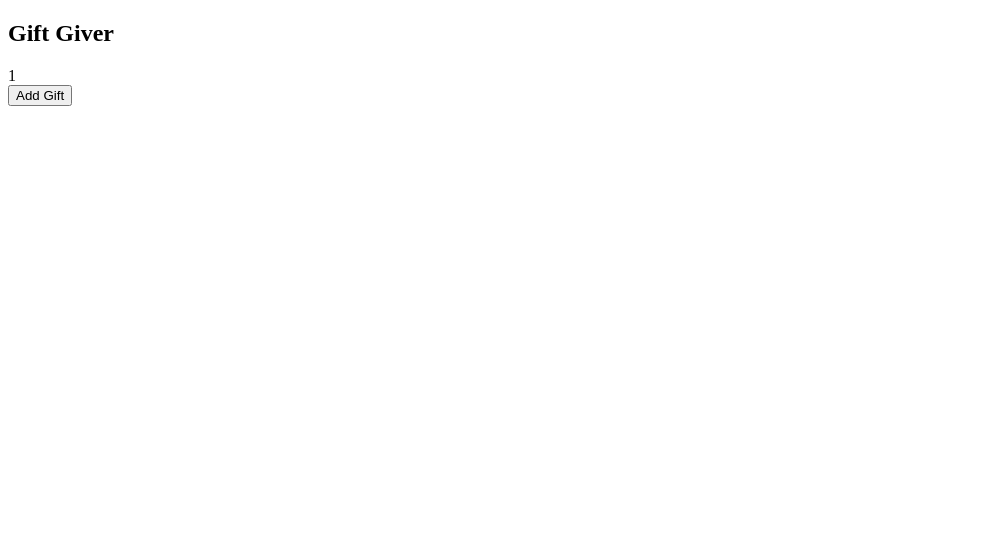
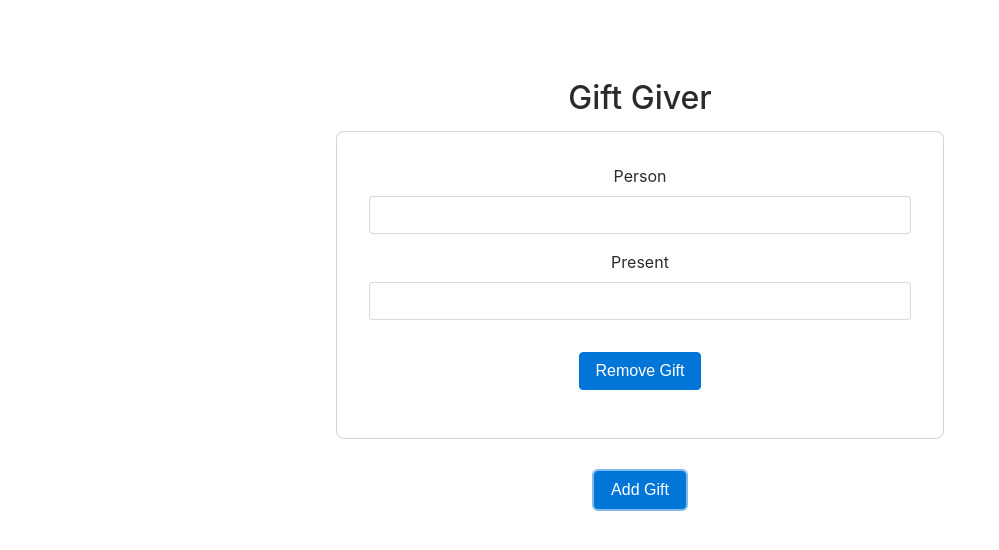
Before and after one commit to wudtichaikarun/react-testing_Jest_Enzyme, a React app: page / in a window 1280 px wide. Both pictures are taken after a click on the button "Add Gift". Shown: the whole page, without its empty margins (0-999 px from the left). Built offline with nearby package versions, Linux system fonts and the light colour scheme.

Commit message:
giftgiver and test driven development 12-19

```diff
--- a/package.json
+++ b/package.json
@@ -19,5 +19,11 @@
     "enzyme-adapter-react-16": "^1.1.1",
     "jest-cli": "20.0.4",
     "react-test-renderer": "^16.2.0"
+  },
+  "jest": {
+    "collectCoverageFrom": [
+      "src/**/*.js",
+      "!src/index.js"
+    ]
   }
 }
--- a/public/index.html
+++ b/public/index.html
@@ -8,6 +8,7 @@
       manifest.json provides metadata used when your web app is added to the
       homescreen on Android. See https://developers.google.com/web/fundamentals/engage-and-retain/web-app-manifest/
     -->
+    <link rel="stylesheet" href="https://maxcdn.bootstrapcdn.com/bootstrap/4.0.0-alpha.6/css/bootstrap.min.css" integrity="sha384-rwoIResjU2yc3z8GV/NPeZWAv56rSmLldC3R/AZzGRnGxQQKnKkoFVhFQhNUwEyJ" crossorigin="anonymous">
     <link rel="manifest" href="%PUBLIC_URL%/manifest.json">
     <link rel="shortcut icon" href="%PUBLIC_URL%/favicon.ico">
     <!--
--- a/src/component/App.js
+++ b/src/component/App.js
@@ -1,5 +1,7 @@
 import React, { Component } from 'react'
 import { Button } from 'react-bootstrap'
+import Gift from './Gift'
+import { max_number } from '../helper'
 
 class App extends Component {
   constructor() {
@@ -11,12 +13,15 @@ class App extends Component {
   addGift = () => {
     const { gifts } = this.state
     const ids = this.state.gifts.map(gift => gift.id)
-    const max_id = ids.length > 0
-      ? Math.max(...ids)
-      : 0
 
-    gifts.push({ id: max_id+1 })
+    gifts.push({ id:  max_number(ids)+1 })
     this.setState( { gifts })
+  }
+
+  removeGift = (id) => {
+    const gifts = this.state.gifts.filter(gift => gift.id !== id)
+
+    this.setState({ gifts })
   }
 
   render() {
@@ -27,12 +32,16 @@ class App extends Component {
           {
             this.state.gifts.map(gift => {
               return(
-                <div key={gift.id}> {gift.id}</div>
+                <Gift
+                  key={gift.id}
+                  gift={gift}
+                  removeGift={this.removeGift}
+                />
               )
             })
           }
         </div>
-        <Button className='btn-add' onClick={this.addGift} >Add Gift</Button>
+        <Button className='btn-add btn-primary' onClick={this.addGift} >Add Gift</Button>
       </div>
     )
   }
--- /dev/null
+++ b/src/component/Gift.js
@@ -0,0 +1,39 @@
+import React, { Component } from 'react'
+import { Form, FormGroup, FormControl, ControlLabel, Button } from 'react-bootstrap'
+
+class Gift extends Component {
+  constructor() {
+    super()
+
+    this.state = { person: '', present: ''}
+  }
+
+  render() {
+    return(
+      <div className='gift'>
+        <Form>
+          <FormGroup>
+            <ControlLabel>Person</ControlLabel>
+            <FormControl
+              className='input-person'
+              onChange={event => this.setState({ person: event.target.value })}
+            />
+          </FormGroup>
+
+          <FormGroup>
+            <ControlLabel>Present</ControlLabel>
+            <FormControl
+              className='input-present'
+              onChange={event => this.setState({ present: event.target.value })}
+            />
+          </FormGroup>
+        </Form>
+        <Button
+          className='btn-remove btn-primary'
+          onClick={() => this.props.removeGift(this.props.gift.id)}>Remove Gift</Button>
+      </div>
+    )
+  }
+}
+
+export default Gift
--- /dev/null
+++ b/src/helper/index.js
@@ -0,0 +1,5 @@
+export const max_number = numbers => {
+  return numbers.length > 0
+  ? Math.max(...numbers)
+  : 0
+}
--- /dev/null
+++ b/src/index.css
@@ -0,0 +1,15 @@
+body {
+  padding: 5rem 20rem;
+  text-align: center;
+}
+
+.gift {
+  border: 1px solid lightgray;
+  border-radius: .5rem;
+  margin: 1rem;
+  padding: 2rem;
+}
+
+Button {
+  margin: 1rem;
+}
--- a/src/index.js
+++ b/src/index.js
@@ -1,5 +1,6 @@
 import React from 'react'
 import { render } from 'react-dom'
 import App from './component/App'
+import './index.css'
 
 render(<App />, document.getElementById('root'))
```
Also changed, not shown: src/component/App.test.js (+32 -7 lines), src/component/Gift.test.js (added, +57 -0 lines), src/helper/index.test.js (added, +15 -0 lines), 1 other file.
